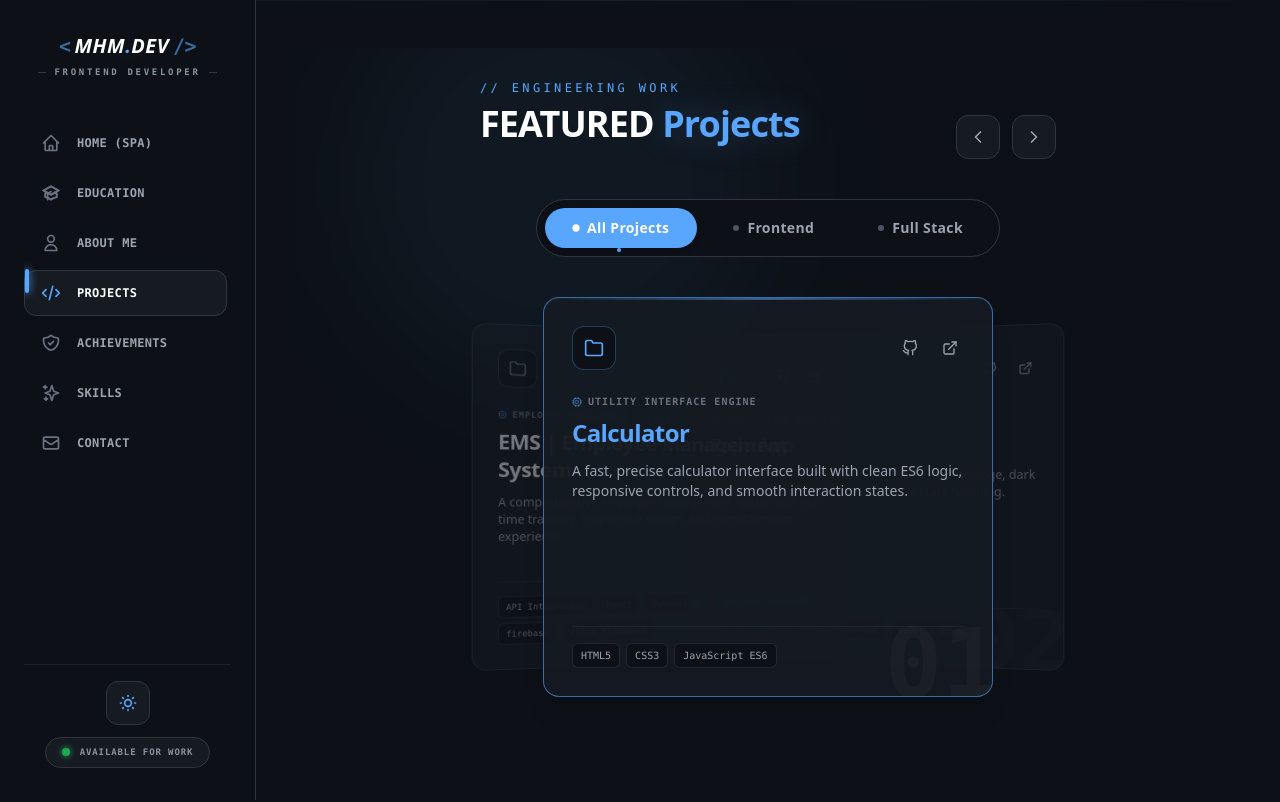
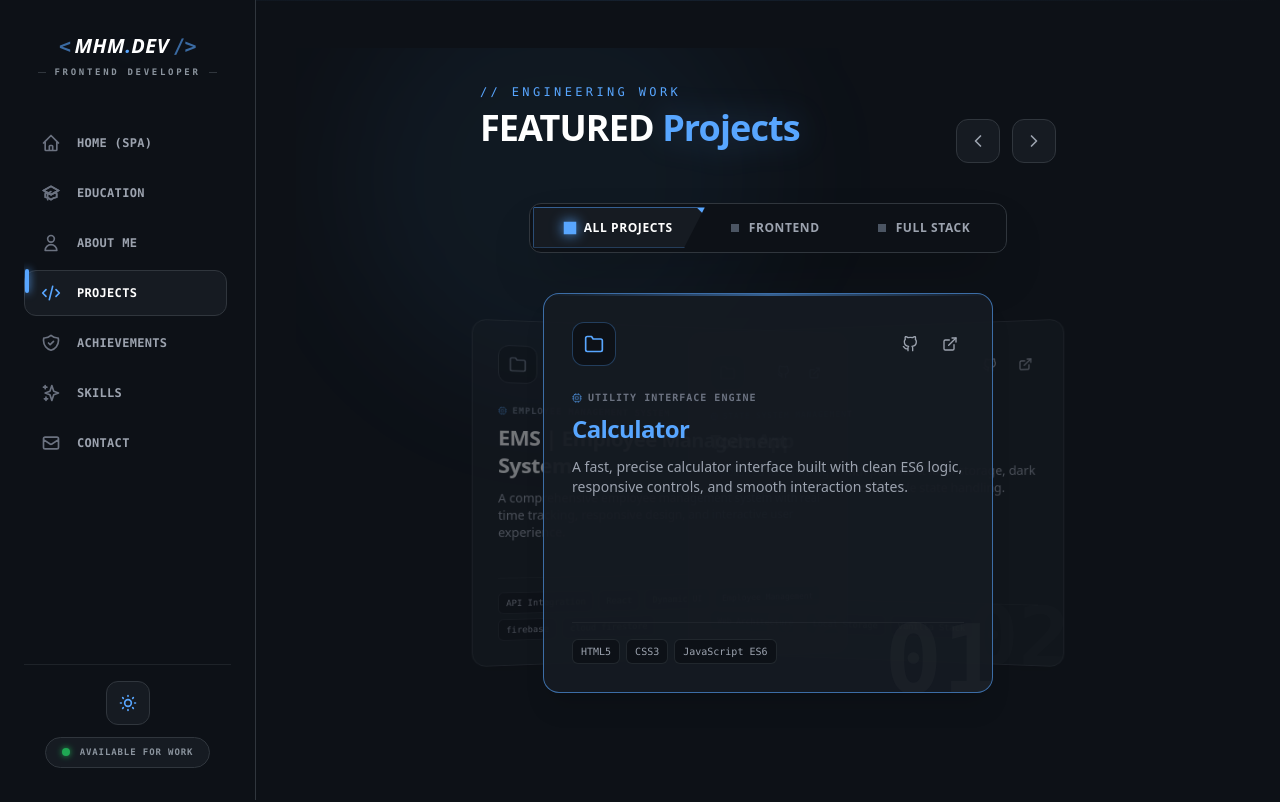
Before and after one commit to hussain-afk/My-First-React-Portfolio-Using-Vite, a React (Vite) app: page /projects in a window 1280 px wide. Shown: the top 802 px of the page. Built offline with nearby package versions, Linux system fonts and the light colour scheme.

Commit message:
update: updated UI

```diff
--- a/src/components/Projects.jsx
+++ b/src/components/Projects.jsx
@@ -46,7 +46,7 @@ const projectsData = [
     category: 'frontend',
     description:
       'A responsive image tool for quick background removal with drag-and-drop input and smooth asset handling.',
-    tags: ['API', 'React', 'Context-API','Responsive Logic'],
+    tags: ['API', 'React', 'Context-API', 'Responsive Logic'],
     githubUrl: 'https://github.com/hussain-afk/E-Commerce-Store-Using-React--Hand-Coded-Project-',
     liveUrl: 'https://e-commerce-store-using-react-hand-c.vercel.app/',
   },
@@ -76,7 +76,7 @@ const projectsData = [
     category: 'fullstack',
     description:
       'A comprehensive maintenance management system with real-time tracking, responsive design, and interactive user experience.',
-    tags: ['API Integration', 'React', 'Dynamic UI','Maintenance Management','firebase','cloud firestore'],
+    tags: ['API Integration', 'React', 'Dynamic UI', 'Maintenance Management', 'firebase', 'cloud firestore'],
     githubUrl: 'https://github.com/hussain-afk/SMIT-HACKATHON-MaintainIQ',
     liveUrl: 'https://smit-hackathon-maintain-iq.vercel.app/',
   },
@@ -86,7 +86,7 @@ const projectsData = [
     category: 'fullstack',
     description:
       'A comprehensive employee management system with real-time tracking, responsive design, and interactive user experience.',
-    tags: ['API Integration', 'React', 'Dynamic UI','Employee Management','firebase','cloud firestore'],
+    tags: ['API Integration', 'React', 'Dynamic UI', 'Employee Management', 'firebase', 'cloud firestore'],
     githubUrl: 'https://github.com/hussain-afk/EMS--Employee-Management-System-',
     liveUrl: 'https://ems-employee-management-system-delta.vercel.app/',
   },
@@ -150,8 +150,7 @@ export default function Projects() {
             </span>
 
             <h2
-              className={`text-2xl font-black uppercase tracking-tight sm:text-4xl ${
-                isDark ? 'text-white' : 'text-gray-950'
+              className={`text-2xl font-black uppercase tracking-tight sm:text-4xl ${isDark ? 'text-white' : 'text-gray-950'
                 }`}
             >
               Featured{' '}
@@ -170,8 +169,7 @@ export default function Projects() {
               onClick={handlePrev}
               disabled={filteredProjects.length <= 1}
               aria-label="Previous project"
-              className={`flex h-10 w-10 items-center justify-center rounded-xl border transition-[border-color,color,background-color,transform] duration-200 hover:border-[#58a6ff]/40 hover:text-[#58a6ff] active:scale-95 disabled:opacity-30 disabled:pointer-events-none sm:h-11 sm:w-11 ${
-                isDark
+              className={`flex h-10 w-10 items-center justify-center rounded-xl border transition-[border-color,color,background-color,transform] duration-200 hover:border-[#58a6ff]/40 hover:text-[#58a6ff] active:scale-95 disabled:opacity-30 disabled:pointer-events-none sm:h-11 sm:w-11 ${isDark
                   ? 'border-[#30363d] bg-[#161b22] text-gray-400'
                   : 'border-gray-300 bg-white text-gray-600'
                 }`}
@@ -184,8 +182,7 @@ export default function Projects() {
               onClick={handleNext}
               disabled={filteredProjects.length <= 1}
               aria-label="Next project"
-              className={`flex h-10 w-10 items-center justify-center rounded-xl border transition-[border-color,color,background-color,transform] duration-200 hover:border-[#58a6ff]/40 hover:text-[#58a6ff] active:scale-95 disabled:opacity-30 disabled:pointer-events-none sm:h-11 sm:w-11 ${
-                isDark
+              className={`flex h-10 w-10 items-center justify-center rounded-xl border transition-[border-color,color,background-color,transform] duration-200 hover:border-[#58a6ff]/40 hover:text-[#58a6ff] active:scale-95 disabled:opacity-30 disabled:pointer-events-none sm:h-11 sm:w-11 ${isDark
                   ? 'border-[#30363d] bg-[#161b22] text-gray-400'
                   : 'border-gray-300 bg-white text-gray-600'
                 }`}
@@ -196,65 +193,75 @@ export default function Projects() {
         </div>
 
         {/* 🌟 NEW: Clean Category Filter Tabs */}
-        <div className="flex justify-center mb-10">
+        <div className="flex justify-center mb-10 px-4 w-full">
           <div
-    className={`inline-flex items-center gap-2 p-2 rounded-full border transition-all duration-300 ${
-      isDark
-        ? 'bg-[#0d1117] border-[#30363d]'
-        : 'bg-gray-100 border-gray-200'
+            className={`inline-flex flex-col sm:flex-row items-stretch sm:items-center gap-1 sm:gap-0 p-1.5 sm:p-1 rounded-xl shadow-2xl transition-colors duration-300 w-full sm:w-auto max-w-xs sm:max-w-none ${isDark
+                ? 'bg-[#0d1117] border border-[#30363d]'
+                : 'bg-gray-100 border border-gray-300'
               }`}
           >
-    {['all', 'frontend', 'fullstack'].map((cat) => {
+            {['all', 'frontend', 'fullstack'].map((cat, index) => {
               const isActive = filter === cat;
+              const isFirst = index === 0;
+              const isLast = index === 2;
 
               return (
                 <button
                   key={cat}
                   onClick={() => handleFilterChange(cat)}
+                  style={{
+                    /* Responsive clip-path logic using CSS custom properties via className below */
+                    marginLeft: index > 0 ? 'var(--overlap-x, 0px)' : '0',
+                    marginTop: index > 0 ? 'var(--overlap-y, 0px)' : '0',
+                  }}
                   className={`
-            relative
-            px-5
-            sm:px-7
-            py-2.5
-            rounded-full
-            text-xs
-            sm:text-sm
-            font-semibold
-            capitalize
-            tracking-wide
-            cursor-pointer
-            transition-all
-            duration-300
-            whitespace-nowrap
-            ${
-              isActive
-                ? 'bg-[#58a6ff] text-white shadow-md'
+            relative group
+            w-full sm:w-auto
+            px-4 sm:px-8 py-2.5 sm:py-3
+            text-xs font-bold uppercase tracking-wider
+            transition-all duration-300 ease-out
+            flex items-center justify-center sm:justify-start gap-2.5 whitespace-nowrap
+
+            /* Responsive Overlap Variables */
+            [--overlap-x:0px] sm:[--overlap-x:-6px]
+            [--overlap-y:-2px] sm:[--overlap-y:0px]
+
+            /* Responsive Clip Shapes (Rounded rectangular on mobile, Slanted Armor on Desktop) */
+            rounded-lg sm:rounded-none
+            [clip-path:none]
+            ${isFirst
+                      ? 'sm:[clip-path:polygon(0%_0%,_100%_0%,_88%_100%,_0%_100%)]'
+                      : isLast
+                        ? 'sm:[clip-path:polygon(12%_0%,_100%_0%,_100%_100%,_0%_100%)]'
+                        : 'sm:[clip-path:polygon(12%_0%,_100%_0%,_88%_100%,_0%_100%)]'
+                    }
+
+            ${isActive ? 'z-10' : 'z-0'}
+            ${isActive
+                      ? isDark
+                        ? 'bg-[#161b22] text-white shadow-[0_0_15px_rgba(88,166,255,0.3)] ring-1 ring-[#58a6ff]'
+                        : 'bg-white text-blue-600 shadow-md ring-1 ring-blue-500'
                       : isDark
-                  ? 'text-gray-400 hover:text-white hover:bg-[#161b22]'
-                  : 'text-gray-600 hover:text-gray-900 hover:bg-gray-200'
+                        ? 'text-gray-400 hover:text-white hover:bg-[#161b22]/50'
+                        : 'text-gray-600 hover:text-gray-900 hover:bg-gray-200/60'
                     }
           `}
                 >
-          <span className="flex items-center gap-2">
-            {/* Category Indicator */}
+                  {/* Kinetic Diamond Indicator */}
                   <span
                     className={`
-                w-1.5
-                h-1.5
-                rounded-full
-                transition-all
-                duration-300
-                ${
-                  isActive
-                    ? 'bg-white scale-110'
+              w-2 h-2 rotate-45 transition-all duration-300 shrink-0
+              ${isActive
+                        ? 'bg-[#58a6ff] scale-125 shadow-[0_0_8px_#58a6ff]'
                         : isDark
-                      ? 'bg-gray-600'
-                      : 'bg-gray-400'
+                          ? 'bg-gray-600 group-hover:bg-gray-400'
+                          : 'bg-gray-400 group-hover:bg-gray-600'
                       }
             `}
                   />
 
-            {/* Label */}
+                  {/* Text Label */}
+                  <span className="truncate">
                     {cat === 'all'
                       ? 'All Projects'
                       : cat === 'frontend'
@@ -262,19 +269,11 @@ export default function Projects() {
                         : 'Full Stack'}
                   </span>
 
-          {/* Active Bottom Indicator */}
+                  {/* Active Accent Notch */}
                   {isActive && (
                     <span
-              className="
-                absolute
-                left-1/2
-                -bottom-1
-                w-1
-                h-1
-                rounded-full
-                bg-[#58a6ff]
-                -translate-x-1/2
-              "
+                      className="absolute top-0 right-0 w-2 h-2 bg-[#58a6ff]"
+                      style={{ clipPath: 'polygon(100% 0, 0 0, 100% 100%)' }}
                     />
                   )}
                 </button>
@@ -309,10 +308,8 @@ export default function Projects() {
                     willChange: 'transform, opacity',
                     contain: 'layout paint',
                   }}
-                  className={`absolute flex h-full w-full max-w-[450px] transform-gpu flex-col justify-between overflow-hidden rounded-2xl border p-5 shadow-xl transition-[transform,opacity,border-color,background-color] duration-500 ease-out sm:p-7 ${
-                    isDark ? 'bg-[#161b22]/95' : 'bg-white'
-                  } ${
-                    isCenter
+                  className={`absolute flex h-full w-full max-w-[450px] transform-gpu flex-col justify-between overflow-hidden rounded-2xl border p-5 shadow-xl transition-[transform,opacity,border-color,background-color] duration-500 ease-out sm:p-7 ${isDark ? 'bg-[#161b22]/95' : 'bg-white'
+                    } ${isCenter
                       ? 'border-[#58a6ff]/60 shadow-[0_14px_30px_rgba(88,166,255,0.08)]'
                       : isDark
                         ? 'pointer-events-none border-[#30363d]'
@@ -324,8 +321,7 @@ export default function Projects() {
                   )}
 
                   <span
-                    className={`pointer-events-none absolute -bottom-4 -right-2 font-mono text-6xl font-black leading-none sm:text-8xl ${
-                      isDark ? 'text-[#30363d]/20' : 'text-gray-200'
+                    className={`pointer-events-none absolute -bottom-4 -right-2 font-mono text-6xl font-black leading-none sm:text-8xl ${isDark ? 'text-[#30363d]/20' : 'text-gray-200'
                       }`}
                   >
                     0{index + 1}
@@ -334,8 +330,7 @@ export default function Projects() {
                   <div>
                     <div className="mb-5 flex items-center justify-between sm:mb-6">
                       <div
-                        className={`flex h-10 w-10 shrink-0 items-center justify-center rounded-xl border sm:h-11 sm:w-11 ${
-                          isCenter
+                        className={`flex h-10 w-10 shrink-0 items-center justify-center rounded-xl border sm:h-11 sm:w-11 ${isCenter
                             ? 'border-[#58a6ff]/30 text-[#58a6ff]'
                             : isDark
                               ? 'border-[#30363d] text-gray-500'
@@ -346,8 +341,7 @@ export default function Projects() {
                       </div>
 
                       <div
-                        className={`relative z-20 flex items-center gap-2 sm:gap-3 ${
-                          isDark ? 'text-gray-400' : 'text-gray-600'
+                        className={`relative z-20 flex items-center gap-2 sm:gap-3 ${isDark ? 'text-gray-400' : 'text-gray-600'
                           }`}
                       >
                         <a
@@ -355,8 +349,7 @@ export default function Projects() {
                           target="_blank"
                           rel="noreferrer"
                           aria-label={`${project.title} GitHub repository`}
-                          className={`rounded-lg p-1.5 transition-colors duration-200 ${
-                            isDark
+                          className={`rounded-lg p-1.5 transition-colors duration-200 ${isDark
                               ? 'hover:bg-[#30363d]/40 hover:text-white'
                               : 'hover:bg-gray-100 hover:text-gray-950'
                             }`}
@@ -383,8 +376,7 @@ export default function Projects() {
                       </span>
 
                       <h3
-                        className={`text-lg font-black tracking-tight transition-colors duration-300 sm:text-2xl ${
-                          isCenter
+                        className={`text-lg font-black tracking-tight transition-colors duration-300 sm:text-2xl ${isCenter
                             ? 'text-[#58a6ff]'
                             : isDark
                               ? 'text-white'
@@ -395,8 +387,7 @@ export default function Projects() {
                       </h3>
 
                       <p
-                        className={`line-clamp-5 pt-1 text-left text-xs leading-relaxed sm:line-clamp-none sm:text-sm ${
-                          isDark ? 'text-gray-400' : 'text-gray-600'
+                        className={`line-clamp-5 pt-1 text-left text-xs leading-relaxed sm:line-clamp-none sm:text-sm ${isDark ? 'text-gray-400' : 'text-gray-600'
                           }`}
                       >
                         {project.description}
@@ -405,15 +396,13 @@ export default function Projects() {
                   </div>
 
                   <div
-                    className={`relative z-20 mt-5 flex flex-wrap gap-1.5 border-t pt-4 sm:mt-6 ${
-                      isDark ? 'border-[#30363d]/40' : 'border-gray-200'
+                    className={`relative z-20 mt-5 flex flex-wrap gap-1.5 border-t pt-4 sm:mt-6 ${isDark ? 'border-[#30363d]/40' : 'border-gray-200'
                       }`}
                   >
                     {project.tags.map((tag) => (
                       <span
                         key={tag}
-                        className={`rounded-md border px-2 py-0.5 font-mono text-[9px] sm:py-1 sm:text-[10px] ${
-                          isDark
+                        className={`rounded-md border px-2 py-0.5 font-mono text-[9px] sm:py-1 sm:text-[10px] ${isDark
                             ? 'border-[#30363d]/60 bg-[#0d1117] text-gray-400'
                             : 'border-gray-300 bg-gray-100 text-gray-600'
                           }`}
```
Also changed, not shown: src/components/Hero.jsx (+4 -4 lines). Lines whose indentation alone changed are shown as unchanged.
